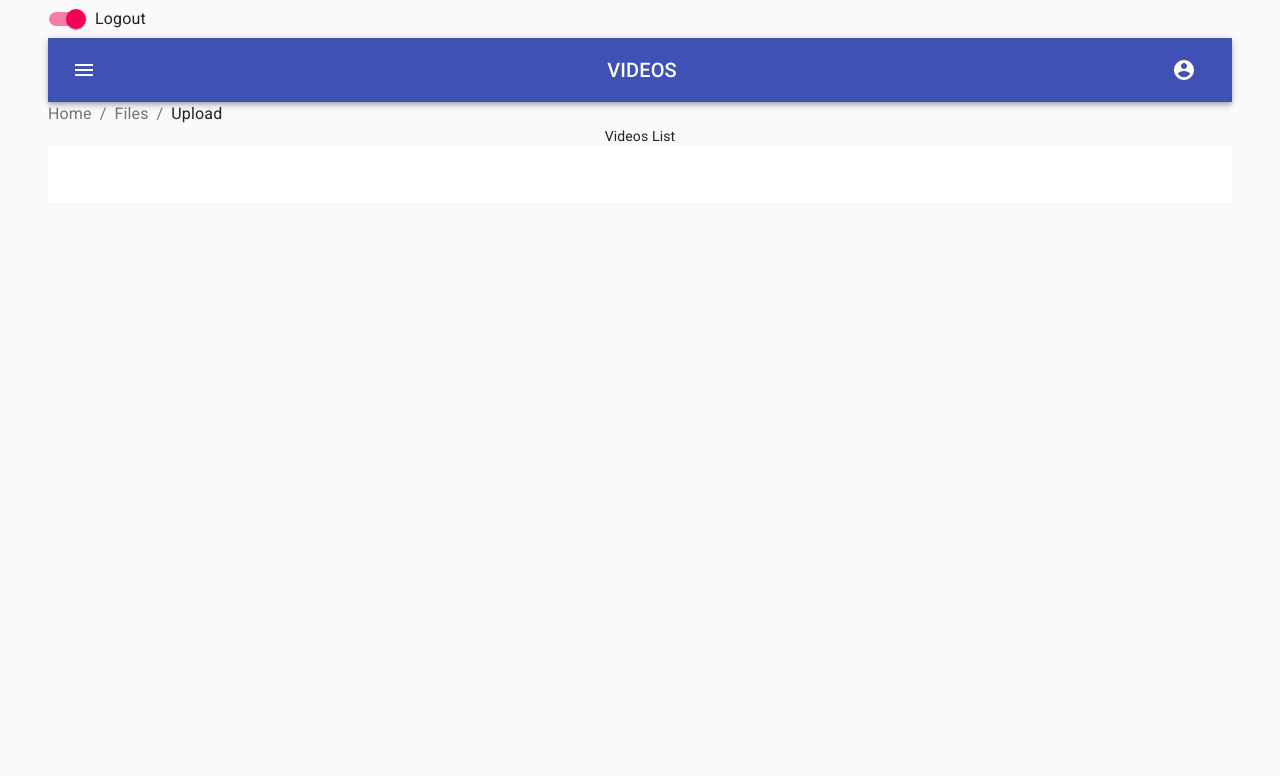
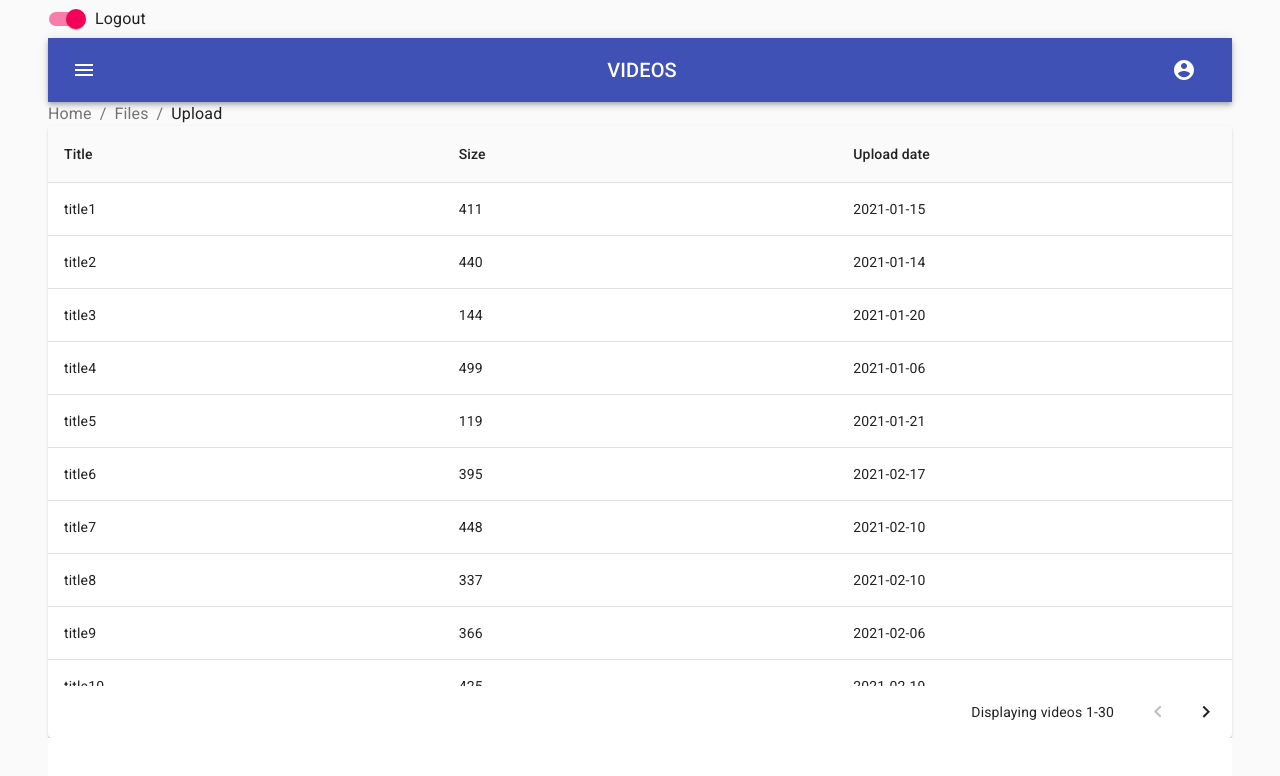
Before and after one commit to Konlador/psk, a React (Create React App) app in the folder PSK/Frontend/psk-frontend-project/: page /videos in a window 1280 px wide. Shown: the top 776 px of the page. Built offline with nearby package versions, Linux system fonts and the light colour scheme.

Commit message:
Videos table added

```diff
--- a/PSK/Frontend/psk-frontend-project/src/features/DisplayVideos/DisplayVideos.js
+++ b/PSK/Frontend/psk-frontend-project/src/features/DisplayVideos/DisplayVideos.js
@@ -1,7 +1,107 @@
+import { React, useState, useEffect } from 'react';
+import { makeStyles } from '@material-ui/core/styles';
+import Paper from '@material-ui/core/Paper';
+import Table from '@material-ui/core/Table';
+import TableBody from '@material-ui/core/TableBody';
+import TableCell from '@material-ui/core/TableCell';
+import TableContainer from '@material-ui/core/TableContainer';
+import TableHead from '@material-ui/core/TableHead';
+import TablePagination from '@material-ui/core/TablePagination';
+import TableRow from '@material-ui/core/TableRow';
+import { MockVideoApi } from './MockVideoApi';
+
+const columns = [
+  {
+    id: 'title',
+    label: 'Title',
+    minWidth: 170,
+    align: 'left',
+  },
+  {
+    id: 'size',
+    label: 'Size',
+    minWidth: 170,
+    align: 'left',
+  },
+  {
+    id: 'uploadDate',
+    label: 'Upload date',
+    minWidth: 170,
+    align: 'left'
+  }
+];
+
+const useStyles = makeStyles({
+  root: {
+    width: '100%',
+  },
+  container: {
+    maxHeight: '70vh',
+  },
+});
+
+const ROWS_PER_PAGE = 30;
+const videoApi = new MockVideoApi();
+
 export const DisplayVideos = () => {
-    return (
-      <div>
-       Videos List
-      </div>
-    );
+  const classes = useStyles();
+  const [page, setPage] = useState(0);
+  const [rows, setRows] = useState([]);
+
+  useEffect(() => {
+   setRows(videoApi.getVideos(0, ROWS_PER_PAGE));
+  }, []);
+
+
+  const handleChangePage = (event, newPage) => {
+    setPage(newPage);
+    setRows(videoApi.getVideos(newPage, ROWS_PER_PAGE));
   };
+
+  return (
+    <Paper className={classes.root}>
+      <TableContainer className={classes.container}>
+        <Table stickyHeader aria-label="sticky table">
+          <TableHead>
+              <TableRow>
+                {columns.map((column) => (
+                  <TableCell
+                    key={column.id}
+                    align={column.align}
+                    style={{ minWidth: column.minWidth }}
+                  >
+                    {column.label}
+                  </TableCell>
+                ))}
+              </TableRow>
+            </TableHead>
+            <TableBody>
+            {rows.map((row) => {
+              return (
+                <TableRow hover role="checkbox" tabIndex={-1} key={row.title}>
+                  {columns.map((column) => {
+                    const value = row[column.id];
+                    return (
+                      <TableCell key={column.id} align={column.align}>
+                        {column.format && typeof value === 'number' ? column.format(value) : value}
+                      </TableCell>
+                    );
+                  })}
+                </TableRow>
+              );
+            })}
+          </TableBody>
+        </Table>
+      </TableContainer>
+      <TablePagination
+        rowsPerPageOptions={[]}
+        component="div"
+        count={-1}
+        rowsPerPage={ROWS_PER_PAGE}
+        page={page}
+        onChangePage={handleChangePage}
+        labelDisplayedRows={({ from, to, count }) => `Displaying videos ${from}-${to}`}
+      />
+    </Paper>
+  );
+};
--- /dev/null
+++ b/PSK/Frontend/psk-frontend-project/src/features/DisplayVideos/MockVideoApi.js
@@ -0,0 +1,45 @@
+
+export class MockVideoApi {
+    getVideos(page, rowsPerPage){
+       let videos = [];
+
+       const startIndex = page*rowsPerPage;
+       const date = new Date();
+       for(let i = startIndex; i < startIndex+rowsPerPage; i++){
+            videos.push({
+                "title": "title"+(i+1),
+                "size": Math.floor(Math.random() * 500)+1,
+                "uploadDate": this._getFormattedDate(this._subtractDays(date, Math.random() * 50+1))
+            });
+       }
+
+       return videos;
+    }
+
+    _getFormattedDate(date){
+        let formattedDate = date.getFullYear();
+
+        formattedDate += "-";
+
+        if(date.getMonth() < 10){
+            formattedDate += "0";
+        }
+
+        formattedDate += date.getMonth();
+        formattedDate += "-";
+
+        if(date.getDate() < 10){
+            formattedDate += "0";
+        }
+
+        formattedDate += date.getDate();
+
+        return formattedDate;
+    }
+
+    _subtractDays(date, days){
+        const copy = new Date(Number(date))
+        copy.setDate(date.getDate() - days);
+        return copy;
+    }
+}
```
